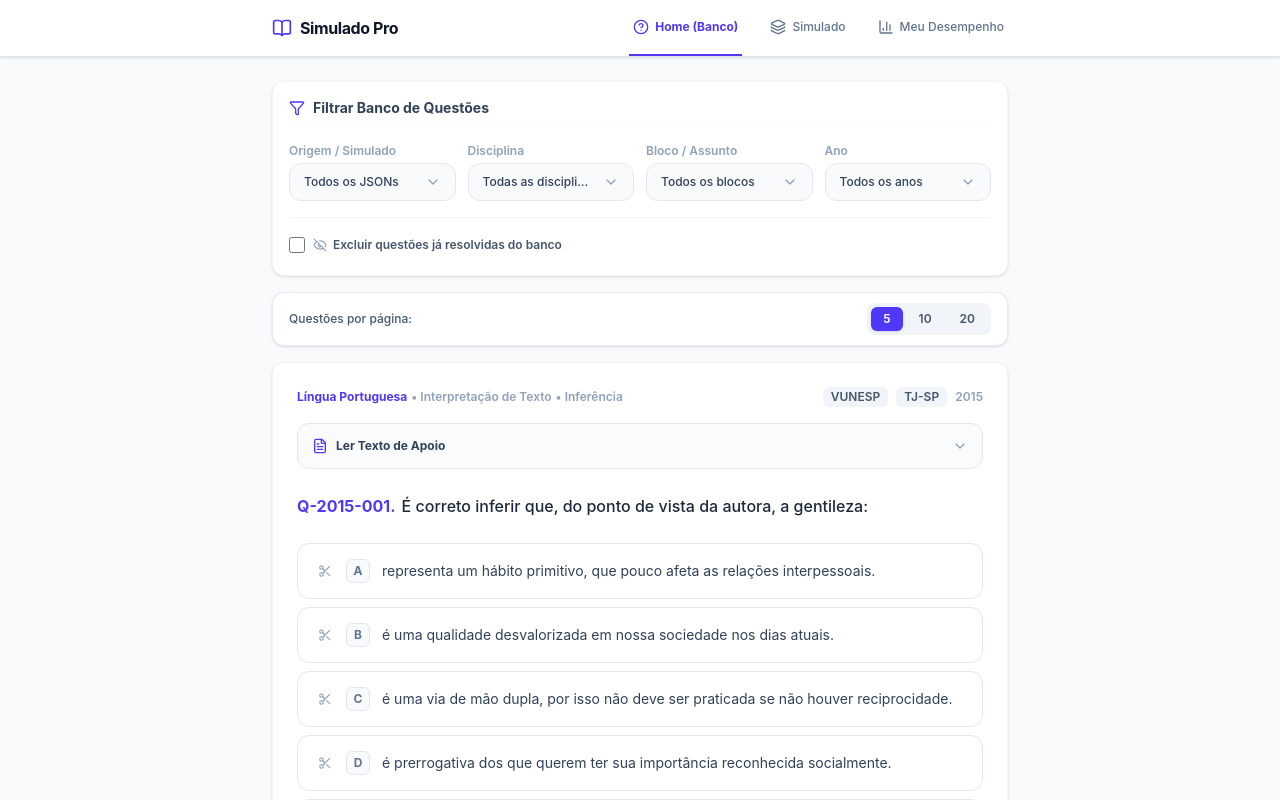
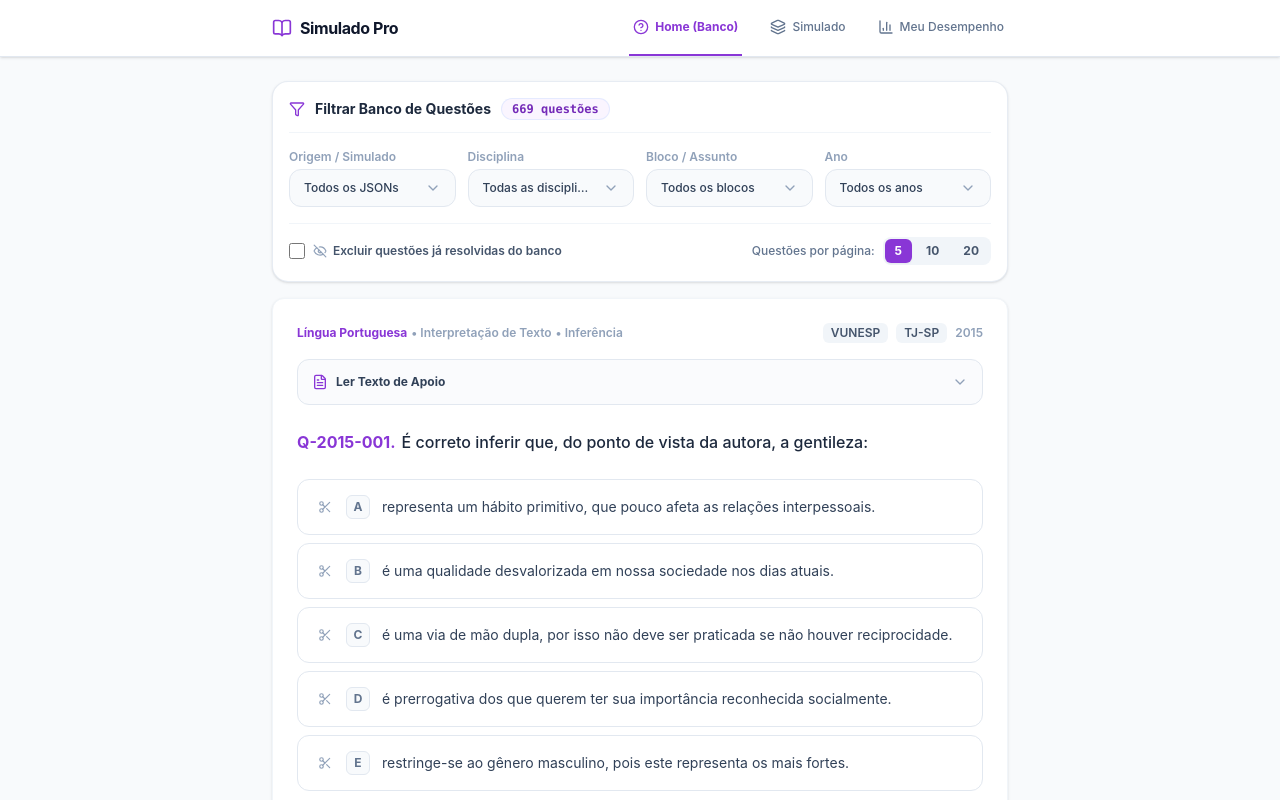
Before and after one commit to ovictorprata/plataforma-de-questoes, a React (Vite) app: page / in a window 1280 px wide. Shown: the top 800 px of the page. Built offline with nearby package versions, Linux system fonts and the light colour scheme.

Commit message:
ajustes de filtors na ui

```diff
--- a/src/App.tsx
+++ b/src/App.tsx
@@ -29,20 +29,17 @@ export const App: React.FC = () => {
   const [simuladoQuestions, setSimuladoQuestions] = useState<Question[]>([]);
   const [jsonFilesList, setJsonFilesList] = useState<string[]>([]);
 
-  // Estados de Controle do Simulado
   const [simuladoAnswers, setSimuladoAnswers] = useState<Record<string, string>>({});
   const [isSimuladoSubmitted, setIsSimuladoSubmitted] = useState<boolean>(false);
   const [simuladoStartTime, setSimuladoStartTime] = useState<number | null>(null);
   const [elapsedSeconds, setElapsedSeconds] = useState<number>(0);
 
-  // Estados temporários dos Filtros
   const [tempJsonFilter, setTempJsonFilter] = useState<string[]>([]);
   const [tempDisciplinaFilter, setTempDisciplinaFilter] = useState<string[]>([]);
   const [tempBlocoFilter, setTempBlocoFilter] = useState<string[]>([]);
   const [tempAnoFilter, setTempAnoFilter] = useState<number[]>([]);
   const [tempExcludeResolved, setTempExcludeResolved] = useState<boolean>(false);
 
-  // Estados aplicados dos Filtros
   const [appliedJsonFilter, setAppliedJsonFilter] = useState<string[]>([]);
   const [appliedDisciplinaFilter, setAppliedDisciplinaFilter] = useState<string[]>([]);
   const [appliedBlocoFilter, setAppliedBlocoFilter] = useState<string[]>([]);
@@ -164,7 +161,7 @@ export const App: React.FC = () => {
     setSimuladoQuestions(generatedQuestions);
     setSimuladoAnswers({});
     setIsSimuladoSubmitted(false);
-    setSimuladoStartTime(Date.now()); // ⏱️ Marca o início do simulado
+    setSimuladoStartTime(Date.now());
     setElapsedSeconds(0);
     setCurrentPage(1);
   };
@@ -196,7 +193,6 @@ export const App: React.FC = () => {
       if (!confirma) return;
     }
 
-    // Calcula tempo gasto em segundos
     if (simuladoStartTime) {
       const segundosDecorridos = Math.max(1, Math.round((Date.now() - simuladoStartTime) / 1000));
       setElapsedSeconds(segundosDecorridos);
@@ -204,7 +200,6 @@ export const App: React.FC = () => {
 
     setIsSimuladoSubmitted(true);
 
-    // Registra todas as respostas no histórico/analytics
     simuladoQuestions.forEach((q) => {
       const idComposto = `${(q as QuestionWithSource).origemJson || 'q'}-${q.id}`;
       const resposta = simuladoAnswers[idComposto];
@@ -213,13 +208,17 @@ export const App: React.FC = () => {
       }
     });
 
-    // Leva suavemente ao topo
     window.scrollTo({ top: 0, behavior: 'smooth' });
   };
 
   const handleNavigate = (aba: 'banco' | 'simulado' | 'analytics') => {
     setActiveTab(aba);
     setCurrentPage(1);
+  };
+
+  const handlePageChange = (page: number) => {
+    setCurrentPage(page);
+    window.scrollTo({ top: 0, behavior: 'smooth' });
   };
 
   const indexLastQuestion = currentPage * pageSize;
@@ -234,6 +233,7 @@ export const App: React.FC = () => {
         {/* ABA BANCO DE QUESTÕES */}
         {activeTab === 'banco' && (
           <div className="space-y-4">
+            {/* Seção de Filtros (Com Total de Questões e Seletor de Páginas integrados) */}
             <FilterBankSection
               jsonFilesList={jsonFilesList}
               disciplinasDisponiveis={disciplinasDisponiveis}
@@ -255,22 +255,15 @@ export const App: React.FC = () => {
               appliedAnoFilter={appliedAnoFilter}
               appliedExcludeResolved={appliedExcludeResolved}
               onApplyFilters={handleApplyFilters}
-            />
-
-            {displayQuestions.length > 0 && (
-              <Pagination
-                currentPage={currentPage}
               totalQuestions={displayQuestions.length}
               pageSize={pageSize}
-                onPageChange={setCurrentPage}
               onPageSizeChange={(size) => {
                 setPageSize(size);
                 setCurrentPage(1);
               }}
-                mode="pageSizeOnly"
             />
-            )}
 
+            {/* Lista de Questões (Vem imediatamente após os Filtros, sem caixa intermediária) */}
             <div className="space-y-4">
               {currentQuestionsBatchSlice.map((question) => {
                 const idComposto = `${(question as QuestionWithSource).origemJson || 'q'}-${question.id}`;
@@ -284,19 +277,26 @@ export const App: React.FC = () => {
                   />
                 );
               })}
+
               {displayQuestions.length === 0 && (
-                <p className="text-center text-slate-400 py-12 text-sm">
-                  Nenhuma questão corresponde aos filtros selecionados.
+                <div className="bg-white border border-slate-200/80 rounded-2xl p-12 text-center space-y-2 shadow-sm">
+                  <p className="text-slate-700 font-semibold text-sm">
+                    Nenhuma questão encontrada
                   </p>
+                  <p className="text-xs text-slate-400">
+                    Tente ajustar ou limpar os filtros para encontrar mais questões.
+                  </p>
+                </div>
               )}
             </div>
 
+            {/* NAVEGAÇÃO ENTRE PÁGINAS (Com Scroll Suave ao topo) */}
             {displayQuestions.length > 0 && (
               <Pagination
                 currentPage={currentPage}
                 totalQuestions={displayQuestions.length}
                 pageSize={pageSize}
-                onPageChange={setCurrentPage}
+                onPageChange={handlePageChange}
                 onPageSizeChange={setPageSize}
                 mode="navigationOnly"
               />
@@ -313,7 +313,6 @@ export const App: React.FC = () => {
             />
           ) : (
             <div className="space-y-4">
-              {/* Cronômetro (Ocultado quando o simulado for finalizado) */}
               {!isSimuladoSubmitted && (
                 <SimuladoTimer
                   key={simuladoQuestions.length}
@@ -322,7 +321,6 @@ export const App: React.FC = () => {
                 />
               )}
 
-              {/* Botão de Novo Simulado (Aparece no topo caso o cronômetro esteja oculto) */}
               {isSimuladoSubmitted && (
                 <div className="flex justify-end">
                   <button
@@ -336,7 +334,6 @@ export const App: React.FC = () => {
                 </div>
               )}
 
-              {/* Quadro Resumo do Simulado com Tempo Médio */}
               {isSimuladoSubmitted && (
                 <SimuladoResultSummary
                   questions={simuladoQuestions}
@@ -345,20 +342,6 @@ export const App: React.FC = () => {
                 />
               )}
 
-              {/* Seletor de Quantidade por página */}
-              <Pagination
-                currentPage={currentPage}
-                totalQuestions={displayQuestions.length}
-                pageSize={pageSize}
-                onPageChange={setCurrentPage}
-                onPageSizeChange={(size) => {
-                  setPageSize(size);
-                  setCurrentPage(1);
-                }}
-                mode="pageSizeOnly"
-              />
-
-              {/* Lista de Questões do Simulado */}
               <div className="space-y-4">
                 {currentQuestionsBatchSlice.map((question) => {
                   const idComposto = `${(question as QuestionWithSource).origemJson || 'q'}-${question.id}`;
@@ -375,7 +358,6 @@ export const App: React.FC = () => {
                 })}
               </div>
 
-              {/* Card de Finalização do Simulado */}
               {!isSimuladoSubmitted && (
                 <div className="bg-white border border-slate-200/80 rounded-xl p-4 shadow-sm flex flex-col sm:flex-row items-center justify-between gap-3 mt-6">
                   <span className="text-xs text-slate-500 font-medium">
@@ -393,12 +375,11 @@ export const App: React.FC = () => {
                 </div>
               )}
 
-              {/* Navegação entre páginas */}
               <Pagination
                 currentPage={currentPage}
                 totalQuestions={displayQuestions.length}
                 pageSize={pageSize}
-                onPageChange={setCurrentPage}
+                onPageChange={handlePageChange}
                 onPageSizeChange={setPageSize}
                 mode="navigationOnly"
               />
--- a/src/components/FilterBankSection.tsx
+++ b/src/components/FilterBankSection.tsx
@@ -29,6 +29,11 @@ export interface FilterBankSectionProps {
   appliedExcludeResolved: boolean;
 
   onApplyFilters: () => void;
+
+  // Props de UX (Opção 1)
+  totalQuestions: number;
+  pageSize: number;
+  onPageSizeChange: (size: number) => void;
 }
 
 export const FilterBankSection: React.FC<FilterBankSectionProps> = ({
@@ -52,22 +57,22 @@ export const FilterBankSection: React.FC<FilterBankSectionProps> = ({
   appliedAnoFilter,
   appliedExcludeResolved,
   onApplyFilters,
+  totalQuestions,
+  pageSize,
+  onPageSizeChange,
 }) => {
-  // Ordena as disciplinas em ordem alfabética (A-Z) para o dropdown de disciplinas
   const disciplinasOrdenadas = useMemo(() => {
     return [...disciplinasDisponiveis].sort((a, b) =>
       a.localeCompare(b, 'pt-BR', { sensitivity: 'base' })
     );
   }, [disciplinasDisponiveis]);
 
-  // Monta os blocos agrupados por disciplina e ordenados alfabeticamente
   const blocosAgrupados = useMemo<GroupedOption<string>[]>(() => {
     const mapaGrupos: Record<string, string[]> = {};
 
     questoesMapeamento.forEach((q) => {
       if (!q.bloco) return;
 
-      // Se houver disciplina selecionada no filtro temporário, exibe apenas os blocos dela
       if (
         tempDisciplinaFilter.length > 0 &&
         !tempDisciplinaFilter.includes(q.disciplina)
@@ -84,8 +89,6 @@ export const FilterBankSection: React.FC<FilterBankSectionProps> = ({
       }
     });
 
-    // Converte o mapa em um array de objetos { group, items }
-    // As disciplinas (group) e blocos (items) serão ordenados alfabeticamente pelo MultiSelectDropdown
     return Object.entries(mapaGrupos).map(([disciplina, blocos]) => ({
       group: disciplina,
       items: blocos.sort((a, b) =>
@@ -116,15 +119,20 @@ export const FilterBankSection: React.FC<FilterBankSectionProps> = ({
     tempExcludeResolved !== appliedExcludeResolved;
 
   return (
-    <div className="bg-white p-4 rounded-xl border border-slate-100 shadow-sm space-y-4">
-      <div className="flex items-center justify-between border-b border-slate-50 pb-2">
-        <div className="flex items-center gap-2 text-slate-700 font-bold text-sm">
+    <div className="bg-white p-4 rounded-2xl border border-slate-200/80 shadow-sm space-y-4">
+      {/* 1. CABEÇALHO DO CARD (Título + Badge de Total de Questões Encontradas) */}
+      <div className="flex items-center justify-between border-b border-slate-100 pb-3">
+        <div className="flex items-center gap-2.5">
           <Filter className="w-4 h-4 text-indigo-600" />
-          <span>Filtrar Banco de Questões</span>
+          <h3 className="font-bold text-slate-800 text-sm">Filtrar Banco de Questões</h3>
+          <span className="bg-indigo-50 text-indigo-700 text-xs font-mono font-bold px-2.5 py-0.5 rounded-full border border-indigo-100/80">
+            {totalQuestions} {totalQuestions === 1 ? 'questão' : 'questões'}
+          </span>
         </div>
 
         {hasActiveSelections && (
           <button
+            type="button"
             onClick={() => {
               setTempJsonFilter([]);
               setTempDisciplinaFilter([]);
@@ -139,8 +147,8 @@ export const FilterBankSection: React.FC<FilterBankSectionProps> = ({
         )}
       </div>
 
+      {/* 2. CAMPOS DE FILTRO */}
       <div className="grid grid-cols-1 sm:grid-cols-2 lg:grid-cols-4 gap-3">
-        {/* 1. Origem / Simulado */}
         <div>
           <label className="block text-xs font-semibold text-slate-400 mb-1">
             Origem / Simulado
@@ -158,7 +166,6 @@ export const FilterBankSection: React.FC<FilterBankSectionProps> = ({
           />
         </div>
 
-        {/* 2. Disciplina (Ordenada A-Z) */}
         <div>
           <label className="block text-xs font-semibold text-slate-400 mb-1">
             Disciplina
@@ -172,7 +179,6 @@ export const FilterBankSection: React.FC<FilterBankSectionProps> = ({
                 const updated = prev.includes(item)
                   ? prev.filter((i) => i !== item)
                   : [...prev, item];
-                // Limpa blocos selecionados ao alterar disciplinas
                 setTempBlocoFilter([]);
                 return updated;
               });
@@ -184,7 +190,6 @@ export const FilterBankSection: React.FC<FilterBankSectionProps> = ({
           />
         </div>
 
-        {/* 3. Bloco / Assunto */}
         <div>
           <label className="block text-xs font-semibold text-slate-400 mb-1">
             Bloco / Assunto
@@ -205,10 +210,8 @@ export const FilterBankSection: React.FC<FilterBankSectionProps> = ({
               const itemsStr = groupItems as string[];
               setTempBlocoFilter((prev) => {
                 if (shouldSelectAll) {
-                  // Adiciona os itens da disciplina mantendo os que já estavam selecionados
                   return Array.from(new Set([...prev, ...itemsStr]));
                 } else {
-                  // Remove todos os itens dessa disciplina
                   return prev.filter((i) => !itemsStr.includes(i));
                 }
               });
@@ -217,7 +220,6 @@ export const FilterBankSection: React.FC<FilterBankSectionProps> = ({
           />
         </div>
 
-        {/* 4. Ano */}
         <div>
           <label className="block text-xs font-semibold text-slate-400 mb-1">
             Ano
@@ -236,7 +238,8 @@ export const FilterBankSection: React.FC<FilterBankSectionProps> = ({
         </div>
       </div>
 
-      <div className="pt-3 border-t border-slate-100 flex flex-col sm:flex-row sm:items-center justify-between gap-3 min-h-[42px]">
+      {/* 3. RODAPÉ DO CARD (Checkbox + Botão Aplicar + Seletor de Questões por página) */}
+      <div className="pt-3 border-t border-slate-100 flex flex-col md:flex-row md:items-center justify-between gap-3 min-h-[42px]">
         <label className="flex items-center gap-2 cursor-pointer text-xs font-semibold text-slate-600 select-none hover:text-slate-800">
           <input
             type="checkbox"
@@ -250,15 +253,39 @@ export const FilterBankSection: React.FC<FilterBankSectionProps> = ({
           </div>
         </label>
 
+        <div className="flex items-center justify-between md:justify-end gap-4">
+          {/* Seletor Integrado no Rodapé do Filtro */}
+          <div className="flex items-center gap-2 text-xs text-slate-500 font-medium">
+            <span>Questões por página:</span>
+            <div className="flex items-center gap-1 bg-slate-100 p-0.5 rounded-lg">
+              {[5, 10, 20].map((size) => (
+                <button
+                  key={size}
+                  type="button"
+                  onClick={() => onPageSizeChange(size)}
+                  className={`px-2.5 py-1 rounded-md text-xs font-bold transition-all ${
+                    pageSize === size
+                      ? 'bg-indigo-600 text-white shadow-xs'
+                      : 'text-slate-600 hover:text-slate-900'
+                  }`}
+                >
+                  {size}
+                </button>
+              ))}
+            </div>
+          </div>
+
           {hasPendingChanges && (
             <button
+              type="button"
               onClick={onApplyFilters}
-            className="bg-indigo-600 hover:bg-indigo-700 text-white text-xs font-bold px-4 py-2.5 rounded-lg transition-all shadow-sm shrink-0 self-end sm:self-auto animate-in fade-in duration-200"
+              className="bg-indigo-600 hover:bg-indigo-700 text-white text-xs font-bold px-4 py-2 rounded-xl transition-all shadow-xs animate-in fade-in duration-200"
             >
               Aplicar Filtros
             </button>
           )}
         </div>
       </div>
+    </div>
   );
 };
--- a/src/components/Pagination.tsx
+++ b/src/components/Pagination.tsx
@@ -22,7 +22,12 @@ export const Pagination: React.FC<PaginationProps> = ({
 
   if (totalPages <= 0) return null;
 
-  // Função para gerar as páginas visíveis com reticências (...)
+  // Função auxiliar para mudar página e rolar suavemente para o topo
+  const handlePageSelect = (newPage: number) => {
+    onPageChange(newPage);
+    window.scrollTo({ top: 0, behavior: 'smooth' });
+  };
+
   const getPageNumbers = () => {
     const pages: (number | string)[] = [];
     const maxVisiblePages = 5;
@@ -53,10 +58,10 @@ export const Pagination: React.FC<PaginationProps> = ({
     return pages;
   };
 
-  // 1. Apenas o Seletor de Quantidade (Topo)
+  // 1. Apenas o Seletor de Quantidade (SEM CONTAINER DE CARD PRÓPRIO)
   if (mode === 'pageSizeOnly') {
     return (
-      <div className="flex items-center justify-between bg-white border border-slate-200/80 rounded-xl px-4 py-2.5 shadow-sm text-xs text-slate-600">
+      <div className="flex items-center gap-2 text-xs text-slate-600">
         <span className="font-medium">Questões por página:</span>
         <div className="flex items-center gap-1 bg-slate-100 p-1 rounded-lg">
           {[5, 10, 20].map((size) => (
@@ -66,7 +71,7 @@ export const Pagination: React.FC<PaginationProps> = ({
               onClick={() => onPageSizeChange(size)}
               className={`px-3 py-1 rounded-md font-semibold transition-colors ${
                 pageSize === size
-                  ? 'bg-indigo-600 text-white shadow-sm'
+                  ? 'bg-indigo-600 text-white shadow-xs'
                   : 'text-slate-600 hover:text-slate-900 hover:bg-slate-200/50'
               }`}
             >
@@ -78,7 +83,7 @@ export const Pagination: React.FC<PaginationProps> = ({
     );
   }
 
-  // 2. Apenas a Navegação de Páginas Limpa (Rodapé)
+  // 2. Apenas a Navegação de Páginas (Rodapé)
   if (mode === 'navigationOnly') {
     return (
       <div className="flex items-center justify-center gap-1.5 pt-4">
@@ -86,7 +91,7 @@ export const Pagination: React.FC<PaginationProps> = ({
         <button
           type="button"
           disabled={currentPage === 1}
-          onClick={() => onPageChange(currentPage - 1)}
+          onClick={() => handlePageSelect(currentPage - 1)}
           className="p-2 rounded-xl border border-slate-200/80 bg-white text-slate-500 hover:bg-slate-50 disabled:opacity-40 disabled:cursor-not-allowed transition-all shadow-sm"
         >
           <ChevronLeft className="w-4 h-4" />
@@ -108,7 +113,7 @@ export const Pagination: React.FC<PaginationProps> = ({
             <button
               key={page}
               type="button"
-              onClick={() => onPageChange(page as number)}
+              onClick={() => handlePageSelect(page as number)}
               className={`min-w-[32px] h-8 px-2 rounded-xl text-xs font-bold transition-all shadow-sm ${
                 isCurrent
                   ? 'bg-indigo-600 text-white'
@@ -124,7 +129,7 @@ export const Pagination: React.FC<PaginationProps> = ({
         <button
           type="button"
           disabled={currentPage === totalPages}
-          onClick={() => onPageChange(currentPage + 1)}
+          onClick={() => handlePageSelect(currentPage + 1)}
           className="p-2 rounded-xl border border-slate-200/80 bg-white text-slate-500 hover:bg-slate-50 disabled:opacity-40 disabled:cursor-not-allowed transition-all shadow-sm"
         >
           <ChevronRight className="w-4 h-4" />
@@ -133,50 +138,5 @@ export const Pagination: React.FC<PaginationProps> = ({
     );
   }
 
-  // 3. Padrão Completo
-  return (
-    <div className="flex flex-col sm:flex-row items-center justify-between gap-4 bg-white border border-slate-200/80 rounded-xl p-3 shadow-sm text-xs text-slate-600">
-      <div className="flex items-center gap-2">
-        <span className="font-medium">Questões por página:</span>
-        <div className="flex items-center gap-1 bg-slate-100 p-1 rounded-lg">
-          {[5, 10, 20].map((size) => (
-            <button
-              key={size}
-              type="button"
-              onClick={() => onPageSizeChange(size)}
-              className={`px-3 py-1 rounded-md font-semibold transition-colors ${
-                pageSize === size
-                  ? 'bg-indigo-600 text-white'
-                  : 'text-slate-600 hover:text-slate-900'
-              }`}
-            >
-              {size}
-            </button>
-          ))}
-        </div>
-      </div>
-
-      <div className="flex items-center gap-1">
-        <button
-          type="button"
-          disabled={currentPage === 1}
-          onClick={() => onPageChange(currentPage - 1)}
-          className="p-1.5 rounded-lg border border-slate-200 hover:bg-slate-50 disabled:opacity-40"
-        >
-          <ChevronLeft className="w-4 h-4" />
-        </button>
-        <span className="px-2 font-medium">
-          Página {currentPage} de {totalPages}
-        </span>
-        <button
-          type="button"
-          disabled={currentPage === totalPages}
-          onClick={() => onPageChange(currentPage + 1)}
-          className="p-1.5 rounded-lg border border-slate-200 hover:bg-slate-50 disabled:opacity-40"
-        >
-          <ChevronRight className="w-4 h-4" />
-        </button>
-      </div>
-    </div>
-  );
+  return null;
 };
--- a/src/index.css
+++ b/src/index.css
@@ -1 +1,7 @@
 @import "tailwindcss";
+
+@theme inline {
+  --color-indigo-600: #8936d6; /* Roxo açaí vibrante, porém mais quente */
+  --color-indigo-50: #faf5ff;  /* Fundo lavanda limpo */
+  --color-indigo-700: #742ab8; /* Hover açaí profundo */
+}
```
Also changed, not shown: src/components/MathText.tsx (+5 -8 lines), src/components/SimuladoResultSummary.tsx (+22 -24 lines). Lines whose indentation alone changed are shown as unchanged.
